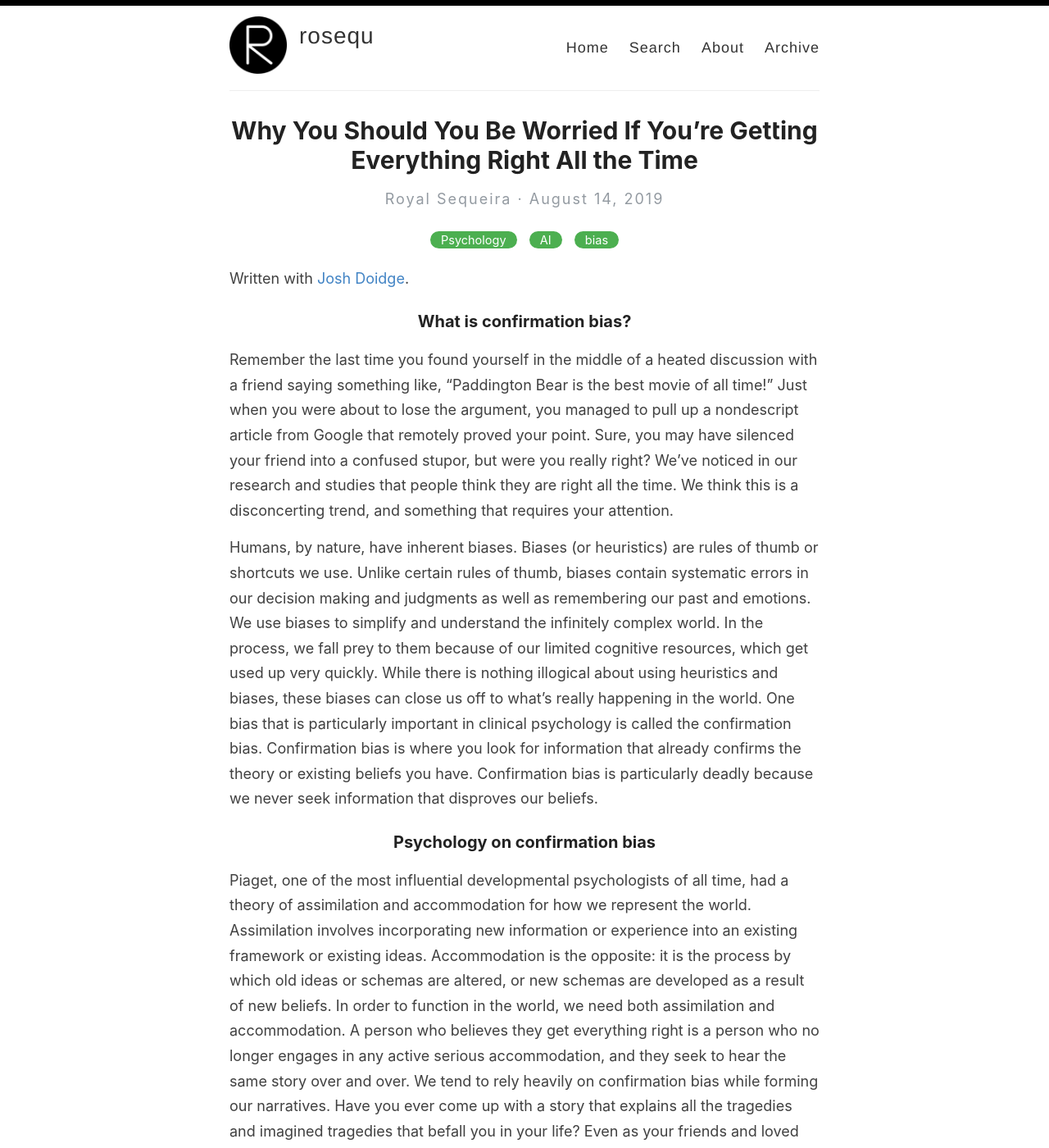
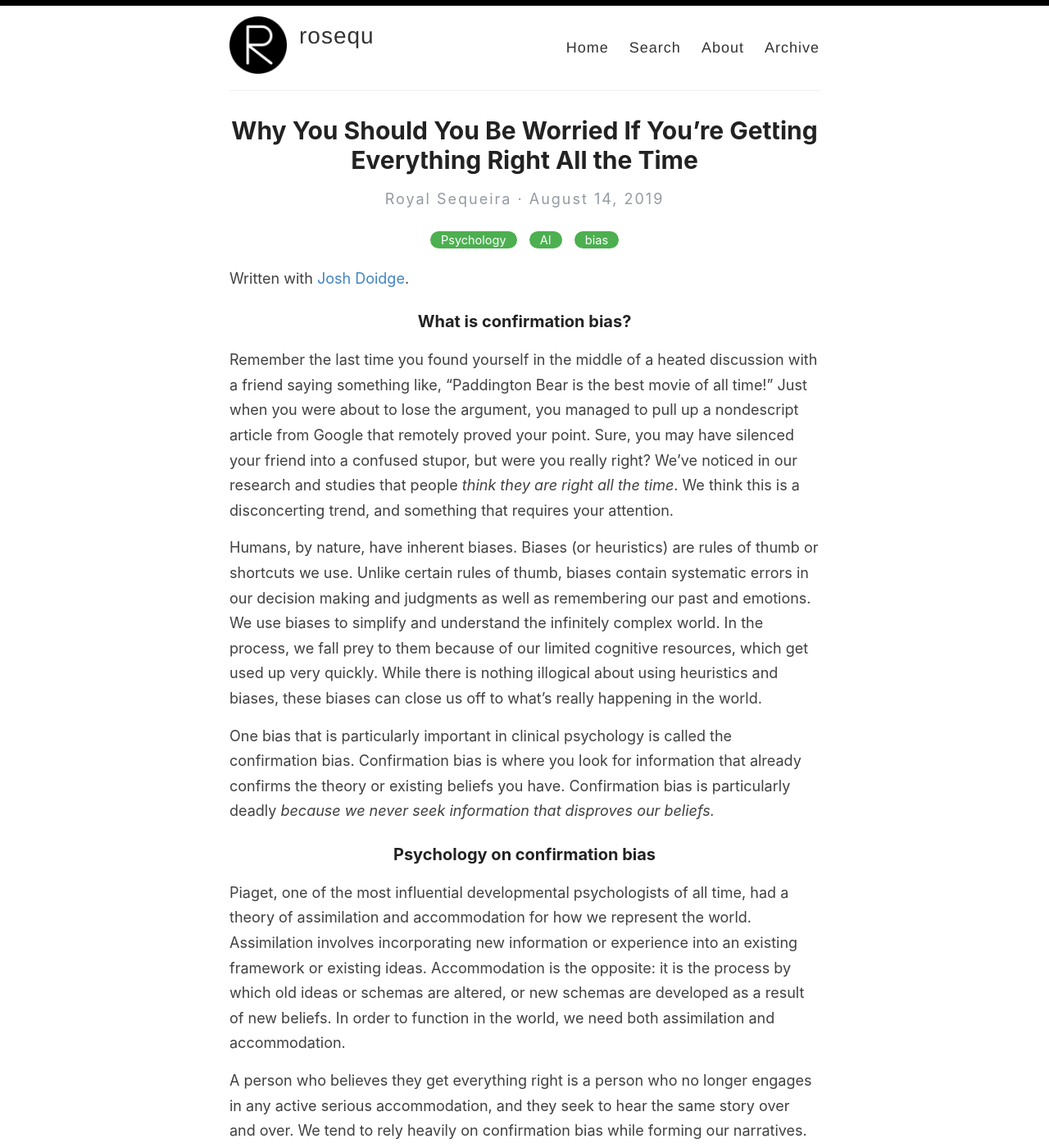
Before and after one commit to rosequ/rosequ.github.io, a Jekyll site: the page built from _posts/2019-08-14-confirmation-bias.md, in a window 1280 px wide and 1400 px high. Shown: the whole window at 82% size. Built offline with Jekyll 4.4.1, drawn with Linux system fonts in a browser that asks for light colours; some of the changed text lies outside the part shown.

```diff
--- a/_posts/2019-08-14-confirmation-bias.md
+++ b/_posts/2019-08-14-confirmation-bias.md
@@ -8,15 +8,17 @@ Written with [Josh Doidge](https://ca.linkedin.com/in/joshua-doidge-a4004a105).
 
 ### What is confirmation bias?
 
-Remember the last time you found yourself in the middle of a heated discussion with a friend saying something like, “Paddington Bear is the best movie of all time!” Just when you were about to lose the argument, you managed to pull up a nondescript article from Google that remotely proved your point. Sure, you may have silenced your friend into a confused stupor, but were you really right? We’ve noticed in our research and studies that people think they are right all the time. We think this is a disconcerting trend, and something that requires your attention.
+Remember the last time you found yourself in the middle of a heated discussion with a friend saying something like, “Paddington Bear is the best movie of all time!” Just when you were about to lose the argument, you managed to pull up a nondescript article from Google that remotely proved your point. Sure, you may have silenced your friend into a confused stupor, but were you really right? We’ve noticed in our research and studies that people _think they are right all the time_. We think this is a disconcerting trend, and something that requires your attention.
 
 Humans, by nature, have inherent biases. Biases (or heuristics) are rules of thumb or shortcuts we use. Unlike certain rules of thumb, biases contain systematic errors in our decision making and judgments as well as remembering our past and emotions. We use biases to simplify and understand the infinitely complex world. In the process, we fall prey to them because of our limited cognitive resources, which get used up very quickly. While there is nothing illogical about using heuristics and biases, these biases can close us off to what’s really happening in the world.
-One bias that is particularly important in clinical psychology is called the confirmation bias. Confirmation bias is where you look for information that already confirms the theory or existing beliefs you have. Confirmation bias is particularly deadly because we never seek information that disproves our beliefs.
+
+One bias that is particularly important in clinical psychology is called the confirmation bias. Confirmation bias is where you look for information that already confirms the theory or existing beliefs you have. Confirmation bias is particularly deadly _because we never seek information that disproves our beliefs._
 
 
 ### Psychology on confirmation bias
 
 Piaget, one of the most influential developmental psychologists of all time, had a theory of assimilation and accommodation for how we represent the world. Assimilation involves incorporating new information or experience into an existing framework or existing ideas. Accommodation is the opposite: it is the process by which old ideas or schemas are altered, or new schemas are developed as a result of new beliefs. In order to function in the world, we need both assimilation and accommodation.
+
 A person who believes they get everything right is a person who no longer engages in any active serious accommodation, and they seek to hear the same story over and over. We tend to rely heavily on confirmation bias while forming our narratives. Have you ever come up with a story that explains all the tragedies and imagined tragedies that befall you in your life? Even as your friends and loved ones challenge you about some part of the narrative or try to poke holes in it, you insist that it is immutable? This would be an example of confirmation bias as well as assimilation.
 
 Confirmation bias makes it hard for people to learn new things, gain insight into themselves, or other people because they just seek information they already know. They might also choose to hang out with people with the same political views or ideology, to confirm what they already know and believe. We see this so often in a fractured polarized political sphere: Left vs Right. Confirmation bias leads us to minimize the issues and the imperfections of our own theories and beliefs, but this cannot lead to real conversation or engagement.
@@ -27,7 +29,7 @@ Can Artificial Intelligence help us overcome confirmation bias? With advances in
 Before we can answer that question, we must briefly review how AI systems currently work. All AI agents (also known as models) either teach themselves how to perform a task, or are trained by human beings. The former type of learning is called unsupervised learning, and the latter is known as supervised learning. To differentiate these two forms of learning, consider the task of classifying whether a tumour is benign or malignant. In a supervised learning setting, a human expert (a radiologist in this case), labels a series of tumour images as malignant or benign. In an unsupervised learning setting, the agent looks at a series of images and autonomously learns whether an image is benign or not.
 
 Generally, unsupervised learning is preferred over supervised learning as it does not require a manual labelling process. Manual labelling can be very expensive since it requires domain expertise. Moreover, it can also induce human biases, and therefore an unsupervised learning is preferred for tasks that are sensitive to bias.
-How do we know whether an AI agent is performing well on the given task? A performance metric (such as accuracy and speed) always accompany a given task. The changes in the metric serve as a feedback mechanism for the agent to perform better on the task. The metric, however, can turn out to be a problem. Goodhart’s law states that “when a metric becomes the target, it ceases to be a good metric”.
+How do we know whether an AI agent is performing well on the given task? A performance metric (such as accuracy and speed) always accompany a given task. The changes in the metric serve as a feedback mechanism for the agent to perform better on the task. The metric, however, can turn out to be a problem. [Goodhart’s law](https://en.wikipedia.org/wiki/Goodhart%27s_law) states that “when a metric becomes the target, it ceases to be a good metric”.
 
 In our daily lives we see examples that adhere to this law: sales people trying to sell products at higher discounts so as to meet their monthly targets or students memorizing text without understanding it so as to score well on a test.
 AI models are not an exception to this law either. In supervised learning, supposing that 99% of the tumours in the labelled dataset are benign, the model might learn to predict all tumours to be benign. Although this model is foolish, it is extremely accurate! Since we care more about correctly identifying malignant tumours, this “all-benign” model will serve no practical purpose.
@@ -39,6 +41,6 @@ Don’t get us wrong! We all want to get our models right all the time. But chan
 ### So, what can you do?
 
 Currently, the Artificial Intelligence community addresses the bias problem by evaluating a model on several metrics. Yet, biases can still find their way into models through various sources, such as the origin of the dataset or the choice of metrics (humans still get to decide the metrics!). At the same time, as AI models are becoming more advanced, they are also becoming increasingly uninterpretable. If we can’t interpret the model, we might never know if it has become truly unbiased.
-What we can do, however, is be aware of our confirmation biases and learn to avoid them. As the age-old aphorism goes, “know thyself!”. One of the most effective problem-solving strategies, or ways to improve on an argument, while looking at the world more effectively, is seeking out information for why you are wrong. Or seeking out information to disconfirm your hypothesis not just confirm it. Doing this simple step can be life-altering.
+What we can do, however, is be aware of our confirmation biases and learn to avoid them. As the age-old aphorism goes, “know thyself!”. One of the most effective problem-solving strategies, or ways to improve on an argument, while looking at the world more effectively, is seeking out information _for why you are wrong_. Or seeking out information to disconfirm your hypothesis not just confirm it. Doing this simple step can be _life-altering_.
 
 If you’re a person willing to disconfirm your beliefs, your theories, and accept you are not right about everything (the wisdom traditions call this humility), your models will adapt in manageable ways allowing you to make small important changes that can bring about a big difference in your life!
```
Also changed, not shown: _posts/2019-09-07-ernie2.md (added, +65 -0 lines), images/ernie-royal.jpeg (added), images/ernie-sequential-mlt.png (added), images/ernie2.png (added), 3 other files.
